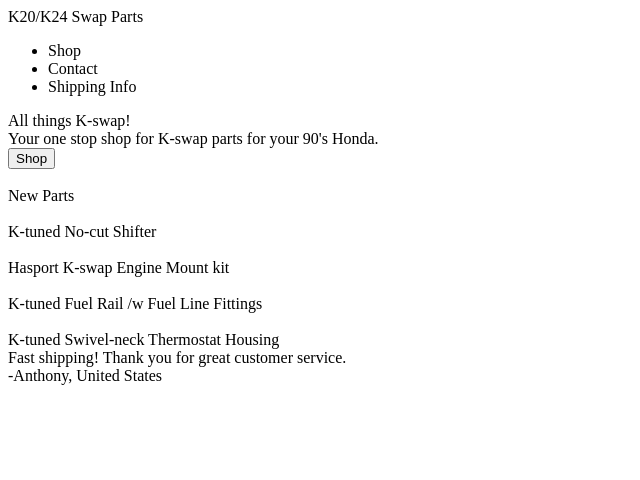
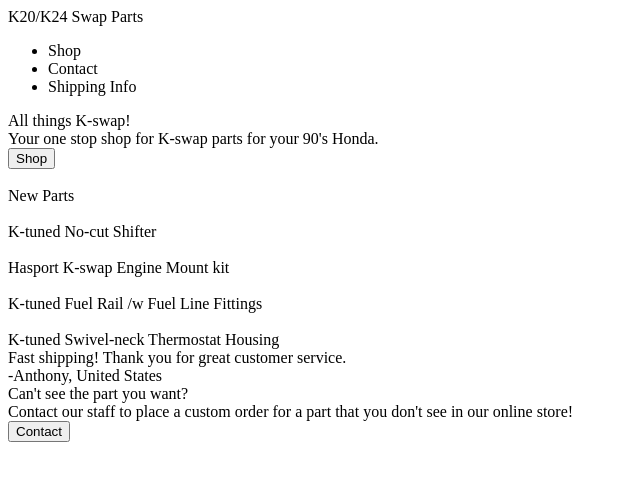
Before and after one commit to Jamesgakg/ToP_Project_01, a plain HTML site: page index.html in a window 1280 px wide. Shown: the whole page, without its empty margins (0-640 px from the left). Drawn offline with Linux system fonts and the light colour scheme.

Commit message:
added content_04 to index.html

```diff
--- a/index.html
+++ b/index.html
@@ -49,7 +49,16 @@
             <div class="name">-Anthony, United States</div>
         </div>
     </div>
+    <div class="content_04">
+        <div class="custom">
+            <div class="modal_custom">
+                <div class="text_custom">Can't see the part you want?</div>
+                <div class="sub_text_custom">Contact our staff to place a custom order for a part that you don't see in our online store!</div>
+                <button class="contact_us">Contact</button>
+            </div>
+        </div>
 
+    </div>
     </div>
 </body>
 </html>
```
